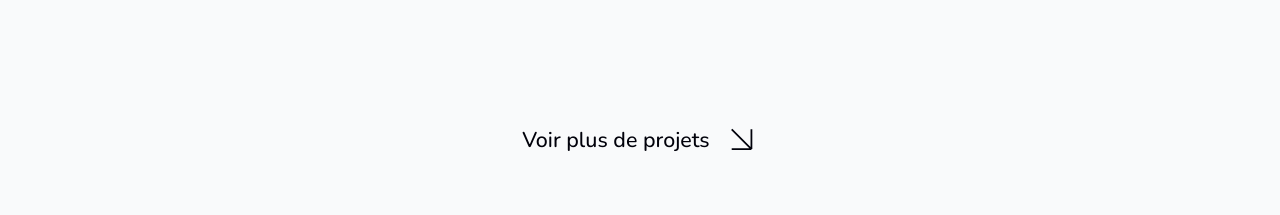
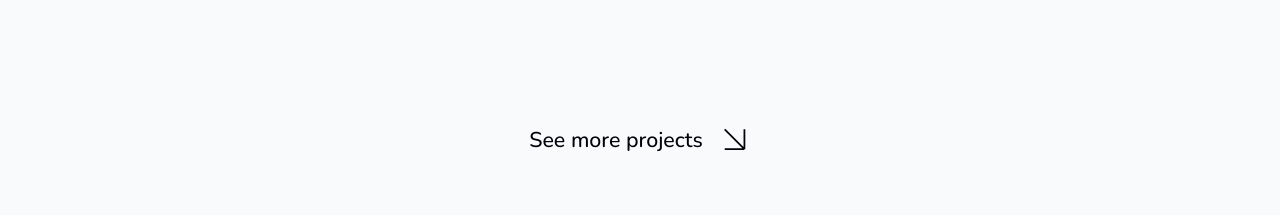
Before and after one commit to BillelT/billeltighidet.github.io, a React (Vite) app: page /about in a window 1280 px wide. Shown: the part 5300-5515 px from the top of the page. Built offline with nearby package versions, Linux system fonts and the light colour scheme.

Commit message:
project see more Button translate in english

```diff
--- a/src/components/projects-section/projects-section.jsx
+++ b/src/components/projects-section/projects-section.jsx
@@ -89,7 +89,7 @@ export default function ProjectsSection({ count, cta, title }) {
         <>
           <button className=" gc-1-13 underline-hover-left-right js-c p-12-24 black larger-cursor magnet-element">
             <a href="/projects" className=" h4 medium flex col-g-16 aic ">
-              <p className="ws-no-w">Voir plus de projets</p>
+              <p className="ws-no-w">{t(`More`)}</p>
               <svg
                 className="rotate--45"
                 width="32"
--- a/src/locales/en/projects.json
+++ b/src/locales/en/projects.json
@@ -62,5 +62,6 @@
     "4": "https://fluffevent.fr/",
     "5": "https://mmig6.gwendaljudic.com/"
   },
-  "CTA": "Discover the project"
+  "CTA": "Discover the project",
+  "More": "See more projects"
 }
--- a/src/locales/fr/projects.json
+++ b/src/locales/fr/projects.json
@@ -62,5 +62,6 @@
     "4": "https://fluffevent.fr/",
     "5": "https://mmig6.gwendaljudic.com/"
   },
-  "CTA": "Découvrir le projet"
+  "CTA": "Découvrir le projet",
+  "More": "Voir plus de projets"
 }
```
